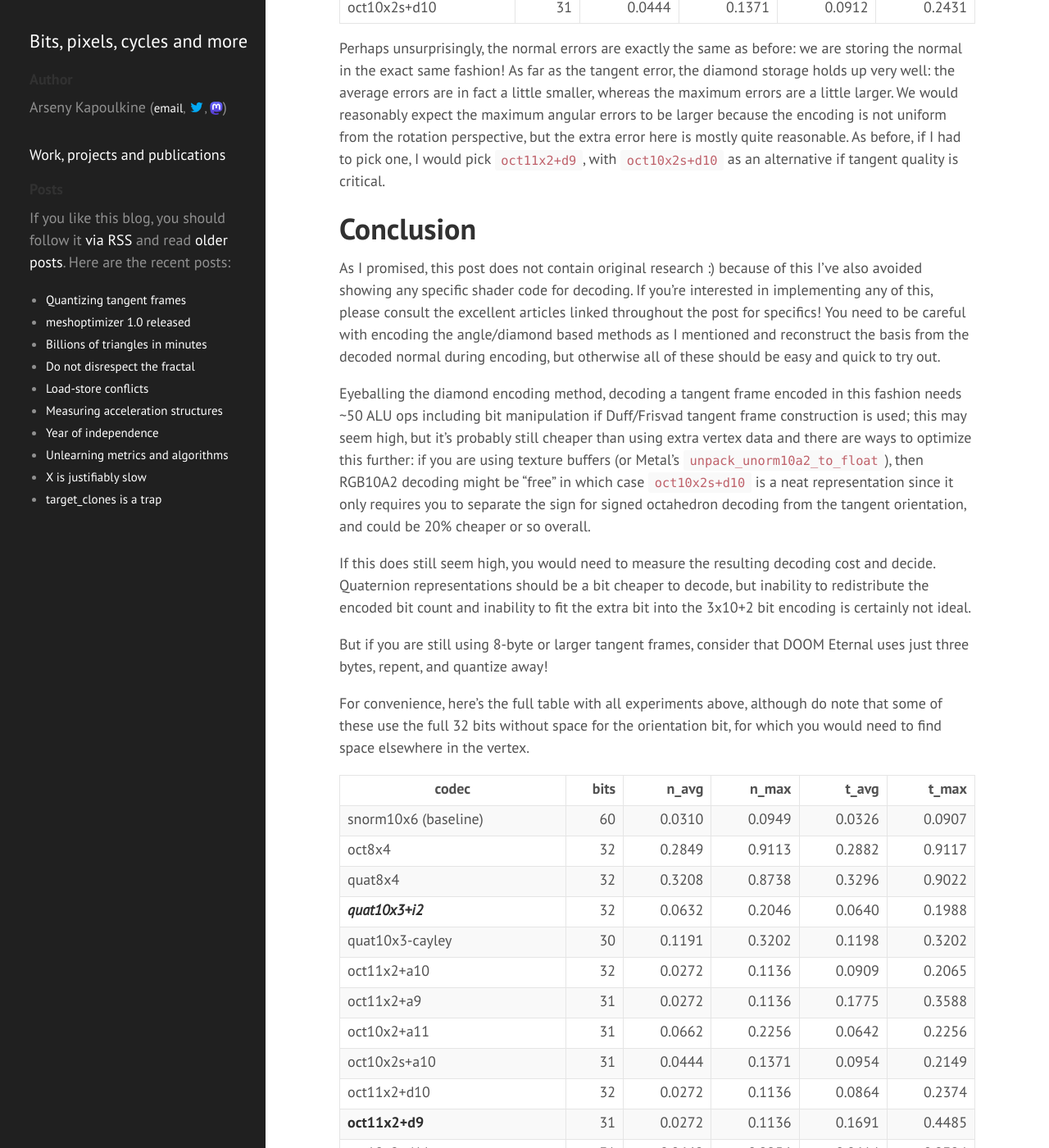
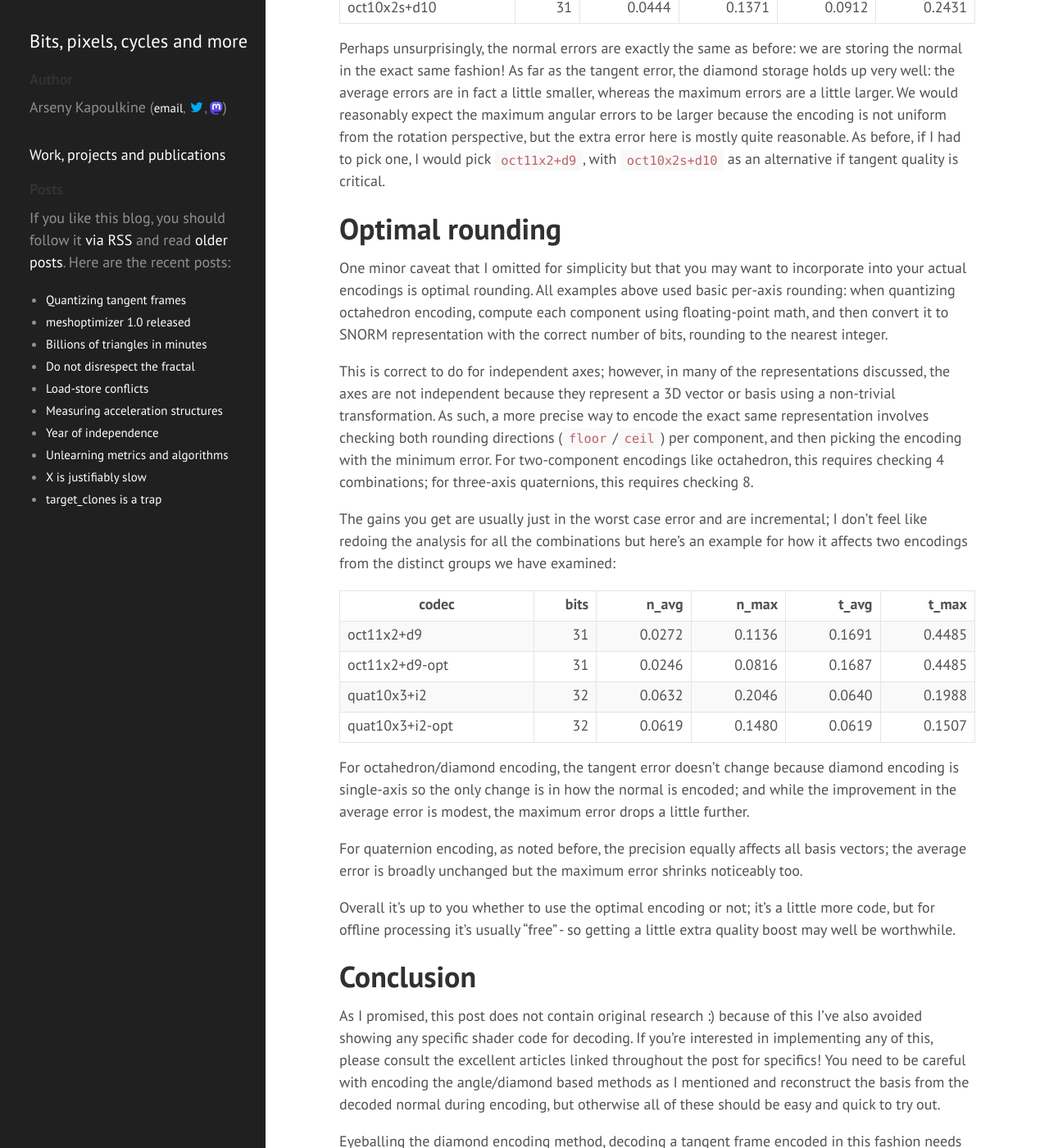
Before and after one commit to zeux/zeux.github.io, a Jekyll site: the page built from _posts/2026-04-30-quantizing-tangent-frames.md, in a window 1280 px wide and 1400 px high, scrolled down 6650 px. Shown: the whole window at 82% size. Built offline with Jekyll 4.4.1, drawn with Linux system fonts in a browser that asks for light colours.

Commit message:
Add Optimal rounding section

```diff
--- a/_posts/2026-04-30-quantizing-tangent-frames.md
+++ b/_posts/2026-04-30-quantizing-tangent-frames.md
@@ -120,6 +120,27 @@ With that in mind, let's look at the same options we've examined earlier; as a r
 
 Perhaps unsurprisingly, the normal errors are exactly the same as before: we are storing the normal in the exact same fashion! As far as the tangent error, the diamond storage holds up very well: the average errors are in fact a little smaller, whereas the maximum errors are a little larger. We would reasonably expect the maximum angular errors to be larger because the encoding is not uniform from the rotation perspective, but the extra error here is mostly quite reasonable. As before, if I had to pick one, I would pick `oct11x2+d9`, with `oct10x2s+d10` as an alternative if tangent quality is critical.
 
+# Optimal rounding
+
+One minor caveat that I omitted for simplicity but that you may want to incorporate into your actual encodings is optimal rounding. All examples above used basic per-axis rounding: when quantizing octahedron encoding, compute each component using floating-point math, and then convert it to SNORM representation with the correct number of bits, rounding to the nearest integer.
+
+This is correct to do for independent axes; however, in many of the representations discussed, the axes are not independent because they represent a 3D vector or basis using a non-trivial transformation. As such, a more precise way to encode the exact same representation involves checking both rounding directions (`floor`/`ceil`) per component, and then picking the encoding with the minimum error. For two-component encodings like octahedron, this requires checking 4 combinations; for three-axis quaternions, this requires checking 8.
+
+The gains you get are usually just in the worst case error and are incremental; I don't feel like redoing the analysis for all the combinations but here's an example for how it affects two encodings from the distinct groups we have examined:
+
+| codec | bits | n_avg | n_max | t_avg | t_max |
+| --- | ---: | ---: | ---: | ---: | ---: |
+| oct11x2+d9 | 31 | 0.0272 | 0.1136 | 0.1691 | 0.4485 |
+| oct11x2+d9-opt | 31 | 0.0246 | 0.0816 | 0.1687 | 0.4485 |
+| quat10x3+i2 | 32 | 0.0632 | 0.2046 | 0.0640 | 0.1988 |
+| quat10x3+i2-opt | 32 | 0.0619 | 0.1480 | 0.0619 | 0.1507 |
+
+For octahedron/diamond encoding, the tangent error doesn't change because diamond encoding is single-axis so the only change is in how the normal is encoded; and while the improvement in the average error is modest, the maximum error drops a little further.
+
+For quaternion encoding, as noted before, the precision equally affects all basis vectors; the average error is broadly unchanged but the maximum error shrinks noticeably too.
+
+Overall it's up to you whether to use the optimal encoding or not; it's a little more code, but for offline processing it's usually "free" - so getting a little extra quality boost may well be worthwhile.
+
 # Conclusion
 
 As I promised, this post does not contain original research :) because of this I've also avoided showing any specific shader code for decoding. If you're interested in implementing any of this, please consult the excellent articles linked throughout the post for specifics! You need to be careful with encoding the angle/diamond based methods as I mentioned and reconstruct the basis from the decoded normal during encoding, but otherwise all of these should be easy and quick to try out.
```
